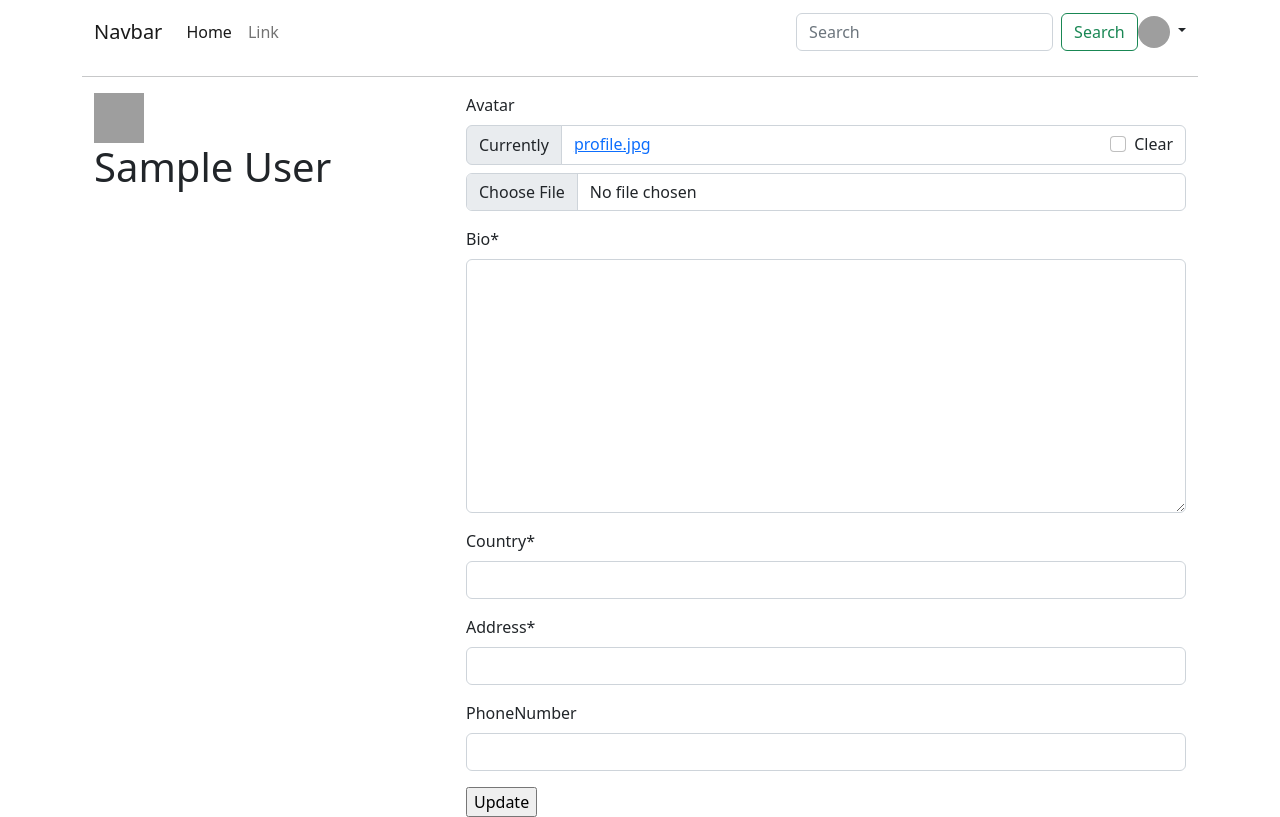
After one commit to ishanshre/Simple-Delivery-System-using-Django, a Django app: page /accounts/profile/ in a window 1280 px wide. The commit adds this page. Run offline with Django 4.2, Linux system fonts and the light colour scheme; the visitor is signed in with stand-in values (Sample User, id 1); data comes from the database, SQL or seed files in the repository; parts of the project's set-up code (start-up, migrations or seed data) failed here and were passed over; some libraries are stand-ins or nearby versions; grey boxes are pictures that could not be loaded.

Commit message:
Feat: create profile page, views and urls

```diff
--- a/accounts/forms.py
+++ b/accounts/forms.py
@@ -4,6 +4,7 @@ from django.contrib.auth.forms import AuthenticationForm
 from django import forms
 from captcha.fields import ReCaptchaField
 from captcha.widgets import ReCaptchaV2Checkbox
+from .models import Profile
 class CustomUserCreationForm(UserCreationForm):
     captcha = ReCaptchaField(widget=ReCaptchaV2Checkbox)
     class Meta(UserCreationForm.Meta):
@@ -27,3 +28,9 @@ class UserLoginForm(AuthenticationForm):
     class Meta:
         model = get_user_model()
         fields = ['username','password','remember_me']
+
+
+class ProfileForm(forms.ModelForm):
+    class Meta:
+        model = Profile
+        fields = ['avatar','bio','country','address','phoneNumber']
--- /dev/null
+++ b/accounts/templates/accounts/profile.html
@@ -0,0 +1,21 @@
+{% extends 'delivery/base.html' %}
+{% load crispy_forms_tags %}
+{% block title %}{{ request.user.username|title }}'s Profile{% endblock title %}
+{% block body %}
+<div class="container">
+    <div class="row">
+        <div class="col-md-4">
+            <img src="{{ profile.avatar.url }}" alt="profile" width="50px" height="50px">
+            <h1>{{ profile.user.first_name }} {{ profile.user.last_name }}</h1>
+        </div>
+        <div class="col-md-8">
+            <form action="" method="post">
+                {% csrf_token %}
+                {{ profile_form|crispy }}
+                <input type="submit" value="Update">
+            </form>
+        </div>
+
+    </div>
+</div>
+{% endblock body %}
--- a/accounts/urls.py
+++ b/accounts/urls.py
@@ -7,4 +7,5 @@ urlpatterns = [
     path('signup/', views.UserSignUp.as_view(), name='signup'),
     path('login/', views.UserLoginView.as_view(), name='login'),
     path('logout/', LogoutView.as_view(), name='logout'),
+    path('profile/', views.UserProfileView.as_view(), name='profile')
 ]
--- a/accounts/views.py
+++ b/accounts/views.py
@@ -1,10 +1,12 @@
 from django.shortcuts import render
-from .forms import CustomUserCreationForm, UserLoginForm
+from .forms import CustomUserCreationForm, UserLoginForm, ProfileForm
+from django.views import View
 from django.views.generic.edit import CreateView
 from django.contrib.auth.views import LoginView
 from django.contrib.messages.views import SuccessMessageMixin
-
+from django.contrib.auth.mixins import LoginRequiredMixin
 from django.urls import reverse_lazy
+from .models import Profile
 # Create your views here.
 
 
@@ -47,3 +49,17 @@ class UserLoginView(SuccessMessageMixin, LoginView):
         if request.user.is_authenticated:
             return redirect('delivery:index')
         return super().dispatch(request, *args, **kwargs)
+
+
+
+class UserProfileView(LoginRequiredMixin,View):
+    template_name = 'accounts/profile.html'
+    def get(self, request, *args, **kwargs):
+
+        profile = Profile.objects.get(user=request.user)
+        profile_form = ProfileForm(instance=profile)
+        context = {
+            'profile':profile,
+            'profile_form':profile_form
+        }
+        return render(request, self.template_name, context)
--- a/delivery/templates/delivery/navbar.html
+++ b/delivery/templates/delivery/navbar.html
@@ -25,6 +25,7 @@
               </a>
               <ul class="dropdown-menu text-small">
                 {% if user.is_authenticated %}
+                <li><a class="dropdown-item" href="{% url 'accounts:profile' %}">{{ request.user.username|title }}'s Profile</a></li>
                 <li><a class="dropdown-item" href="{% url 'accounts:logout' %}">Logout</a></li>
                 {% else %}
                 <li><a class="dropdown-item" href="{% url 'accounts:login' %}">Login</a></li>
```
